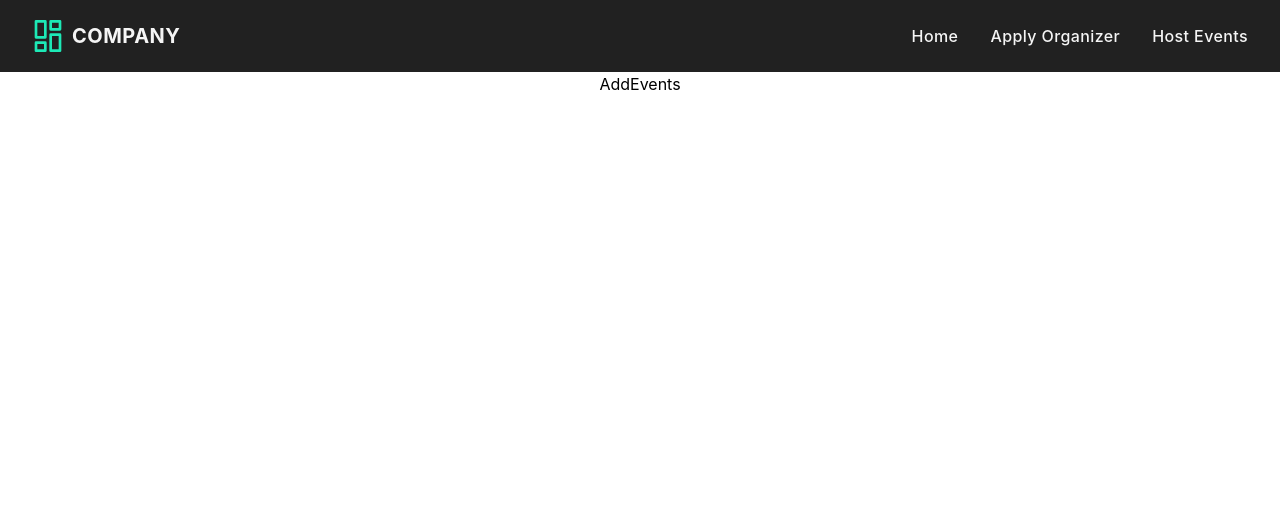
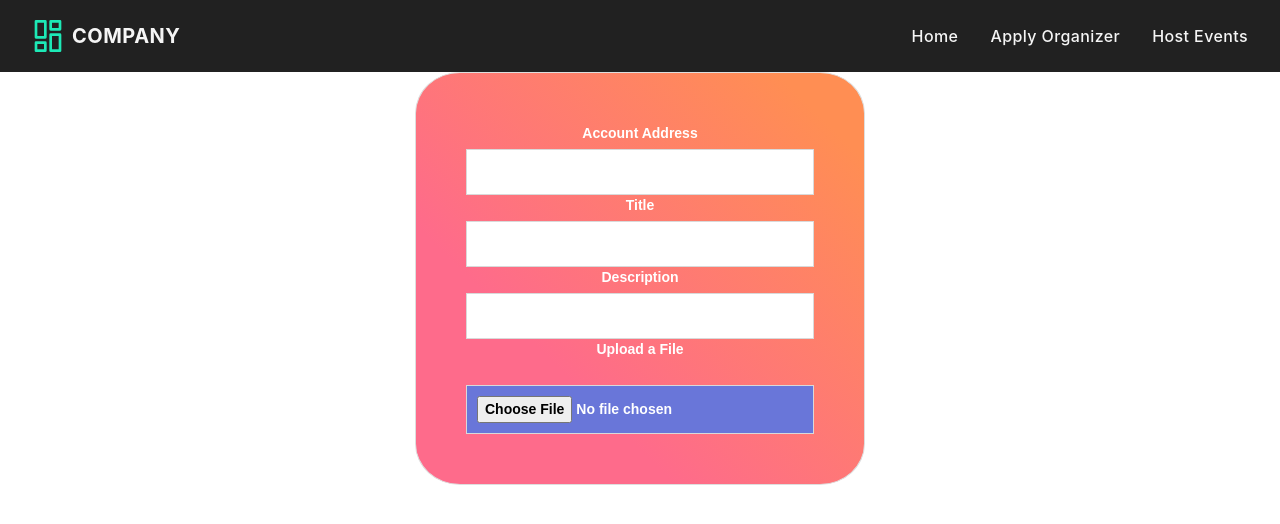
Before and after one commit to SarveshLimaye/events-dapp-ethindia, a React (Create React App) app: page /create-event in a window 1280 px wide. Shown: the top 524 px of the page. Built offline with nearby package versions, Linux system fonts and the light colour scheme.

Commit message:
Added form (#3)
* Added form

* Updated form

```diff
--- /dev/null
+++ b/src/pages/AddEvents/AddEvents.css
@@ -0,0 +1,43 @@
+
+  .upload-form {
+    background: linear-gradient(45deg, #FE6B8B 30%, #FF8E53 90%);
+    border: 1px solid #dedede;
+    display: flex;
+    flex-direction: column;
+    justify-content: space-around;
+    margin: 0 auto;
+    max-width: 450px;
+    padding: 30px 50px;
+    padding-top:50px;
+    text-align: center;
+    cursor: pointer;
+    border-radius: 10%
+  }
+
+  input {
+    border: 1px solid #d9d9d9;
+    box-sizing: border-box;
+    padding: 10px;
+    width: 100%;
+    font-weight: bold;
+
+  }
+
+  label {
+    font-weight: bold;
+    color: white;
+    display: block;
+    font-family: sans-serif;
+    font-size: 14px;
+    font-weight: 600;
+    margin-bottom: 5px;
+
+  }
+
+  .upload{
+    background-color: #6976d9;
+    color: white;
+    font-family: sans-serif;
+    font-size: 14px;
+    margin: 20px 0px;
+  }
--- a/src/pages/AddEvents/AddEvents.jsx
+++ b/src/pages/AddEvents/AddEvents.jsx
@@ -1,8 +1,17 @@
 import React from 'react'
-
+import './AddEvents.css'
 const AddEvents = () => {
   return (
-    <div>AddEvents</div>
+    <form className="upload-form">
+    <label name="acc_add" className="acc_add">Account Address</label>
+    <input name="acc_add" className="acc_add" />
+    <label name="title" className="title">Title</label>
+    <input name="title" className="title"/>
+    <label name="desc"className="desc">Description</label>
+    <input name="desc"className="desc" />
+    <label name="file" className="File">Upload a File</label>
+    <input type="file" name="file" className="upload"/>
+  </form>
   )
 }
 
```
